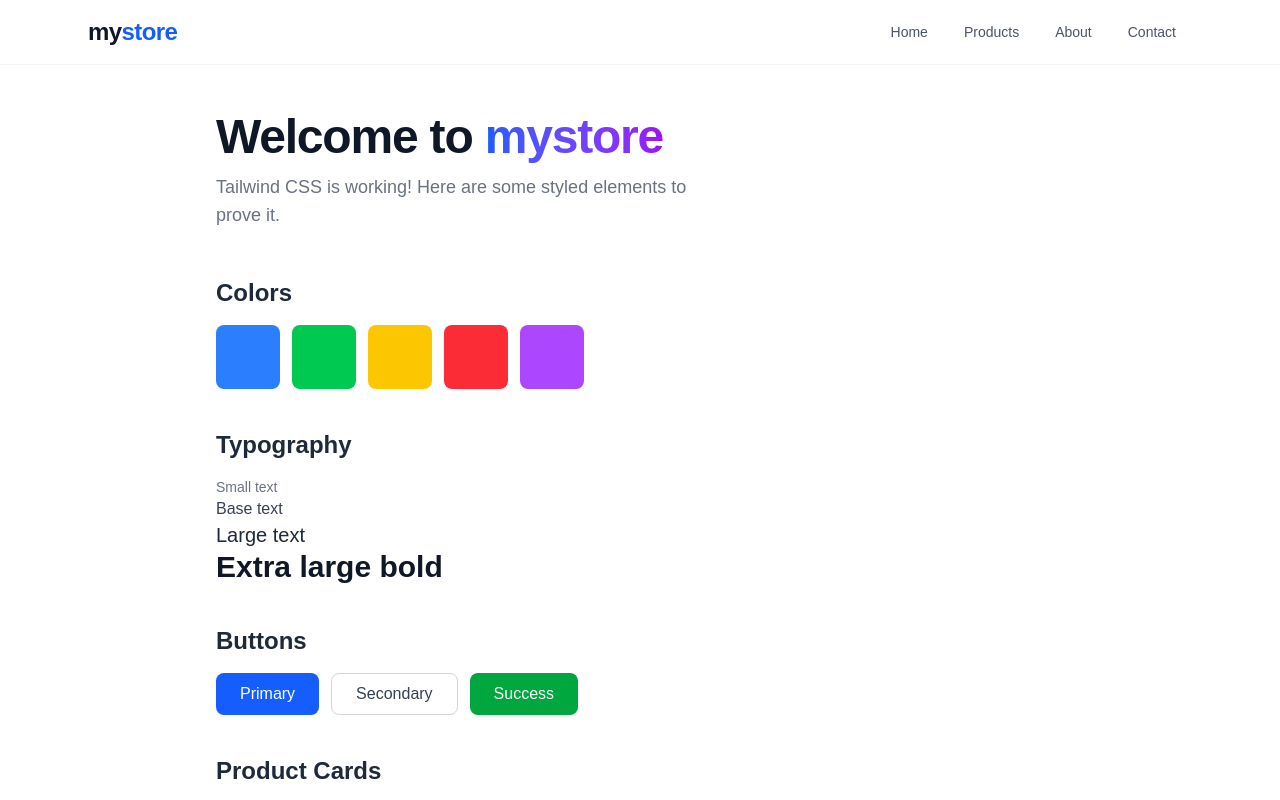
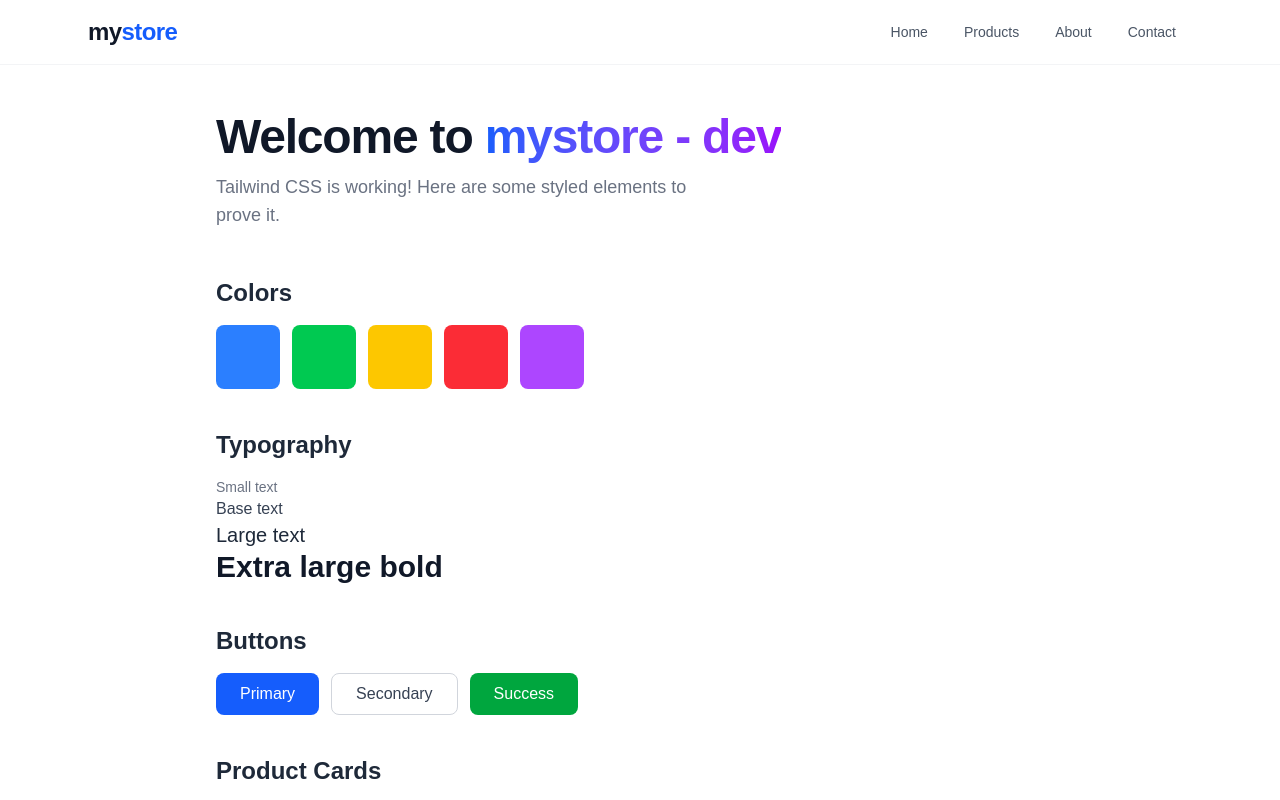
Before and after one commit to ededdandeddy/Claude-my-store, a Next.js app: page / in a window 1280 px wide. Shown: the top 800 px of the page. Built offline with nearby package versions, Linux system fonts and the light colour scheme.

Commit message:
chore: add env label to verify dev deployment

```diff
--- a/app/page.tsx
+++ b/app/page.tsx
@@ -5,7 +5,7 @@ export default function Home() {
       <h1 className="text-5xl font-extrabold tracking-tight text-gray-900 mb-3">
         Welcome to{" "}
         <span className="bg-gradient-to-r from-blue-600 to-purple-600 bg-clip-text text-transparent">
-          mystore
+          mystore - dev
         </span>
       </h1>
       <p className="text-lg text-gray-500 mb-12 max-w-lg">
```
